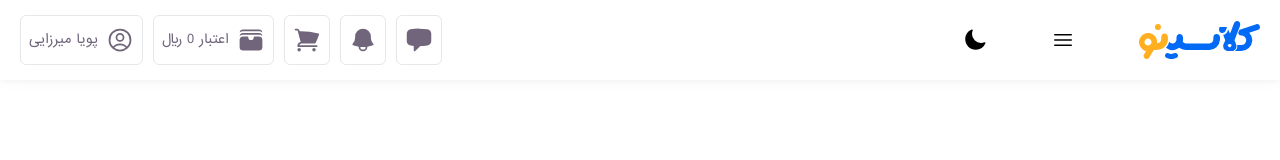
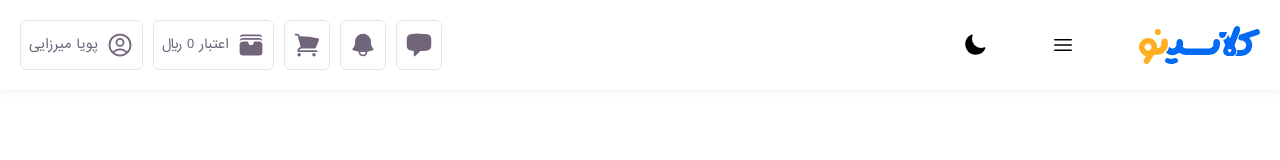
Before and after one commit to pouya-mirzaei/classino, a React (Create React App) app: page /panel in a window 1280 px wide. Shown: the top 160 px of the page. Built offline with nearby package versions, Linux system fonts and the light colour scheme.

Commit message:
fixed header styles

```diff
--- a/src/components/panel/header/Header.js
+++ b/src/components/panel/header/Header.js
@@ -6,7 +6,7 @@ export default function Header() {
   return (
     <header className="panel-header">
       {/* header container */}
-      <div className="p-2 sm:p-5 flex items-center justify-between h-full">
+      <div className="p-2 sm:p-5 flex items-center justify-between flex-wrap h-full">
         {/* right side */}
         <div className="flex flex-row-reverse md:flex-row items-center gap-5 lg:gap-16">
           <div className="w-[100px] sm:w-auto">
--- a/src/index.css
+++ b/src/index.css
@@ -314,7 +314,6 @@
     position: sticky;
     top: 0;
     width: 100%;
-    height: 80px;
     background-color: #fff;
     box-shadow: 0 1px 15px rgba(0, 0, 0, 0.04), 0 1px 6px rgba(0, 0, 0, 0.04);
   }
```
